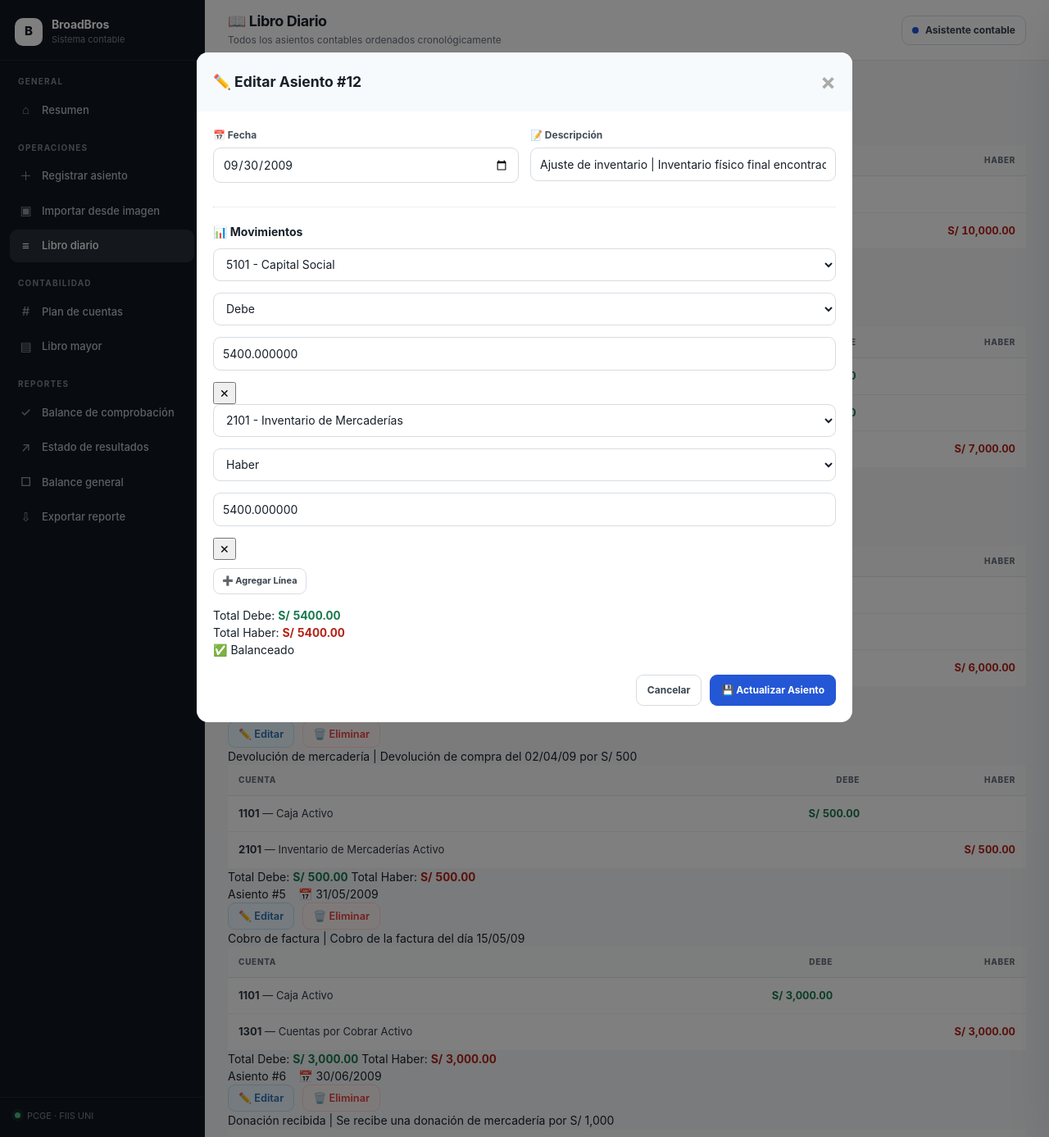
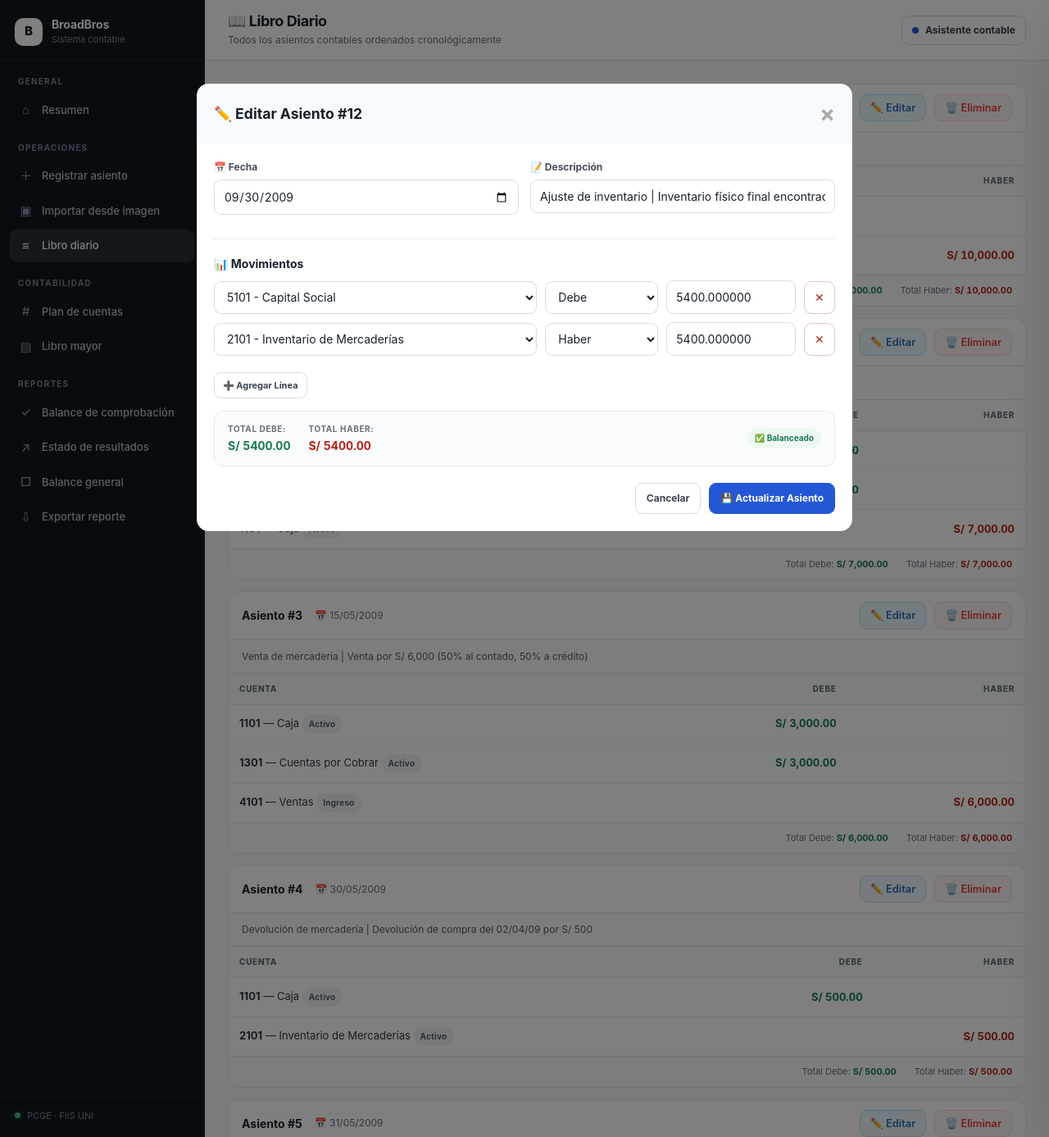
Before and after one commit to lamascara-17/BroadBros---Sistema-Contable, a Django app: page /reportes/libro-diario/?editar=55 in a window 1280 px wide. Shown: the whole page at 82% size. Run offline with Django 5.2, Linux system fonts and the light colour scheme; data comes from the database, SQL or seed files in the repository.

Commit message:
Añade componentes coherentes para formularios y libros

```diff
--- a/static/css/style.css
+++ b/static/css/style.css
@@ -838,3 +838,310 @@ select:focus {
         max-width: calc(100vw - 16px);
     }
 }
+
+/* Componentes reutilizados en módulos existentes */
+.split-layout {
+    display: grid;
+    grid-template-columns: minmax(280px, .8fr) minmax(0, 1.7fr);
+    gap: 18px;
+    align-items: start;
+}
+
+.helper-text {
+    margin-top: 5px;
+    color: var(--text-soft);
+    font-size: 11px;
+}
+
+.badge {
+    display: inline-flex;
+    align-items: center;
+    min-height: 23px;
+    padding: 3px 8px;
+    border-radius: 999px;
+    background: #f2f4f7;
+    color: #555f6b;
+    font-size: 10px;
+    font-weight: 750;
+    letter-spacing: .02em;
+}
+
+.text-center { text-align: center; }
+
+.empty-state {
+    padding: 42px 22px;
+    text-align: center;
+    color: var(--text-soft);
+}
+
+.empty-state h4 {
+    margin: 8px 0 4px;
+    color: var(--text);
+    font-size: 14px;
+}
+
+.empty-state p {
+    margin: 0;
+    font-size: 12px;
+}
+
+.empty-icon {
+    width: 42px;
+    height: 42px;
+    margin: 0 auto;
+    display: grid;
+    place-items: center;
+    border-radius: 12px;
+    background: var(--surface-soft);
+    color: #7b8490;
+    font-size: 18px;
+}
+
+.movimiento-row {
+    display: grid;
+    grid-template-columns: minmax(0, 2fr) minmax(120px, .7fr) minmax(130px, .8fr) 38px;
+    gap: 10px;
+    align-items: end;
+    margin-bottom: 10px;
+}
+
+.movimiento-row .form-group { margin-bottom: 0; }
+
+.btn-remove {
+    width: 38px;
+    height: 40px;
+    border: 1px solid #e6c4c0;
+    border-radius: 9px;
+    background: #fff;
+    color: var(--danger);
+    cursor: pointer;
+}
+
+.btn-remove:hover { background: #fff6f5; }
+
+.balance-preview {
+    margin-top: 18px;
+    padding: 14px 16px;
+    display: flex;
+    align-items: center;
+    gap: 22px;
+    flex-wrap: wrap;
+    border: 1px solid var(--line);
+    border-radius: 11px;
+    background: #fafbfc;
+}
+
+.balance-item {
+    display: flex;
+    flex-direction: column;
+    gap: 2px;
+}
+
+.balance-label {
+    color: var(--text-soft);
+    font-size: 10px;
+    font-weight: 700;
+    text-transform: uppercase;
+    letter-spacing: .06em;
+}
+
+.balance-value {
+    font-size: 14px;
+    font-weight: 750;
+}
+
+.balance-status {
+    margin-left: auto;
+    padding: 5px 9px;
+    border-radius: 999px;
+    background: #eef1f4;
+    color: #68707b;
+    font-size: 10px;
+    font-weight: 750;
+}
+
+.balance-status.ok {
+    background: #edf8f1;
+    color: var(--success);
+}
+
+.balance-status.error {
+    background: #fff1f0;
+    color: var(--danger);
+}
+
+.asiento-card {
+    margin-bottom: 14px;
+    overflow: hidden;
+    border: 1px solid var(--line);
+    border-radius: var(--radius);
+    background: #fff;
+}
+
+.asiento-header {
+    min-height: 54px;
+    padding: 12px 16px;
+    display: flex;
+    align-items: center;
+    justify-content: space-between;
+    gap: 12px;
+    border-bottom: 1px solid var(--line);
+}
+
+.asiento-id {
+    font-weight: 750;
+    color: var(--text);
+}
+
+.asiento-fecha {
+    color: var(--text-soft);
+    font-size: 12px;
+}
+
+.asiento-desc {
+    padding: 11px 16px;
+    color: #525c68;
+    background: #fbfcfd;
+    border-bottom: 1px solid var(--line);
+    font-size: 12px;
+}
+
+.asiento-totals {
+    padding: 10px 16px;
+    display: flex;
+    justify-content: flex-end;
+    gap: 22px;
+    border-top: 1px solid var(--line);
+    background: #fafbfc;
+    color: var(--text-soft);
+    font-size: 11px;
+}
+
+.btn-edit,
+.btn-delete {
+    min-height: 32px;
+    padding: 6px 10px;
+    display: inline-flex;
+    align-items: center;
+    border-radius: 8px;
+    text-decoration: none;
+    font-size: 11px;
+    font-weight: 700;
+    cursor: pointer;
+}
+
+.btn-edit {
+    border: 1px solid var(--line-strong);
+    background: #fff;
+    color: #3f4955;
+}
+
+.btn-delete {
+    border: 1px solid #e8c9c5;
+    background: #fff;
+    color: var(--danger);
+}
+
+.upload-zone {
+    padding: 30px 22px;
+    text-align: center;
+    border: 1px dashed #c8ced7;
+    border-radius: 12px;
+    background: #fafbfc;
+}
+
+.qr-card {
+    border: 1px solid var(--line);
+    background: #fff;
+}
+
+.qr-layout {
+    display: flex;
+    gap: 18px;
+    align-items: center;
+    flex-wrap: wrap;
+}
+
+.qr-box {
+    min-width: 132px;
+    min-height: 132px;
+    padding: 6px;
+    display: grid;
+    place-items: center;
+    border: 1px solid var(--line);
+    border-radius: 12px;
+    background: #fff;
+}
+
+.url-chip {
+    max-width: 100%;
+    padding: 6px 9px;
+    display: inline-block;
+    overflow: hidden;
+    text-overflow: ellipsis;
+    white-space: nowrap;
+    border: 1px solid var(--line);
+    border-radius: 8px;
+    background: var(--surface-soft);
+    color: var(--accent);
+    font-size: 11px;
+}
+
+.modal {
+    display: none;
+    position: fixed;
+    inset: 0;
+    z-index: 1000;
+    overflow: auto;
+    padding: 40px 18px;
+    background: rgba(16,23,32,.5);
+}
+
+.modal-content {
+    width: min(820px, 100%);
+    margin: 0 auto;
+    overflow: hidden;
+    border: 1px solid var(--line);
+    border-radius: 16px;
+    background: #fff;
+    box-shadow: 0 24px 70px rgba(15,23,42,.2);
+}
+
+.modal-header {
+    padding: 14px 18px;
+    display: flex;
+    justify-content: space-between;
+    align-items: center;
+    border-bottom: 1px solid var(--line);
+}
+
+.modal-header h3 {
+    margin: 0;
+    font-size: 15px;
+}
+
+.modal-body { padding: 18px; }
+
+.close {
+    color: #7d8793;
+    font-size: 24px;
+    cursor: pointer;
+}
+
+@media (max-width: 900px) {
+    .split-layout { grid-template-columns: 1fr; }
+}
+
+@media (max-width: 720px) {
+    .movimiento-row { grid-template-columns: 1fr; }
+    .btn-remove { width: 100%; }
+    .balance-status { margin-left: 0; }
+    .asiento-header {
+        align-items: flex-start;
+        flex-direction: column;
+    }
+    .asiento-totals {
+        justify-content: flex-start;
+        flex-wrap: wrap;
+    }
+}
```
